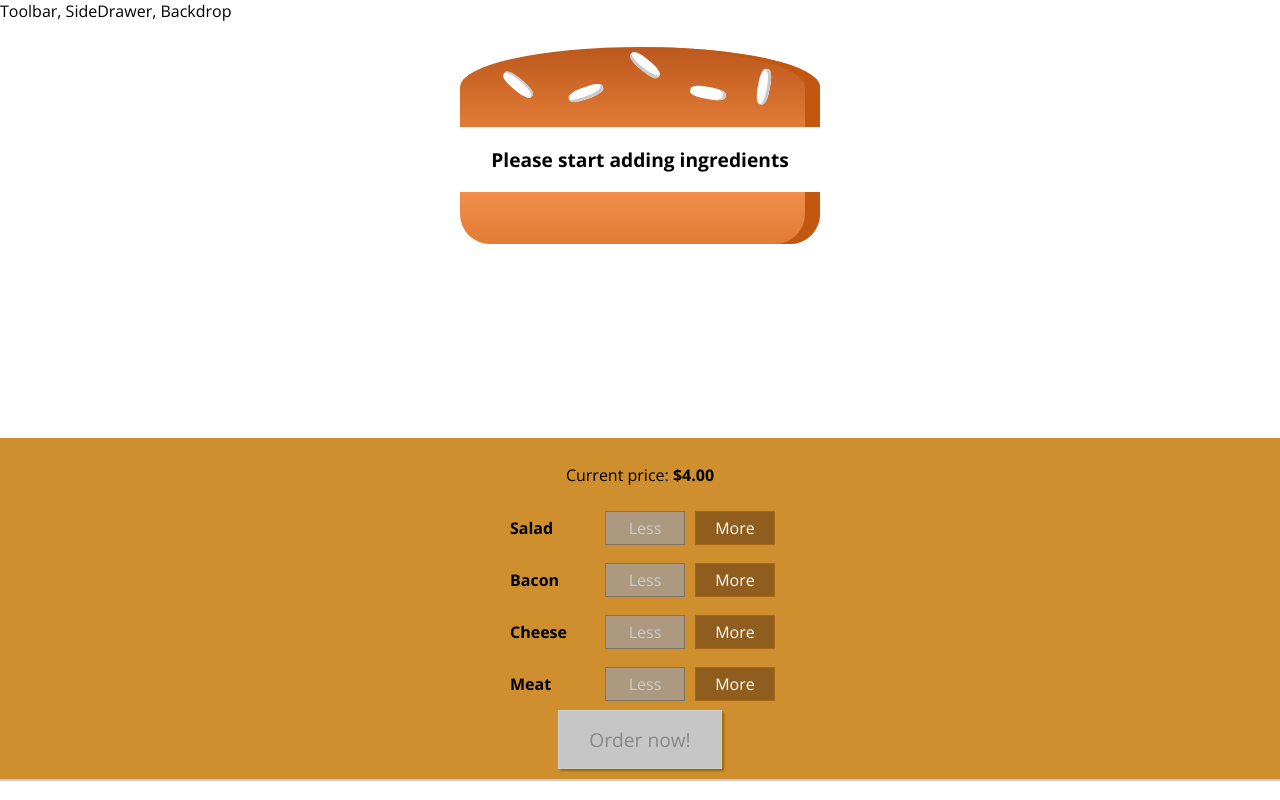
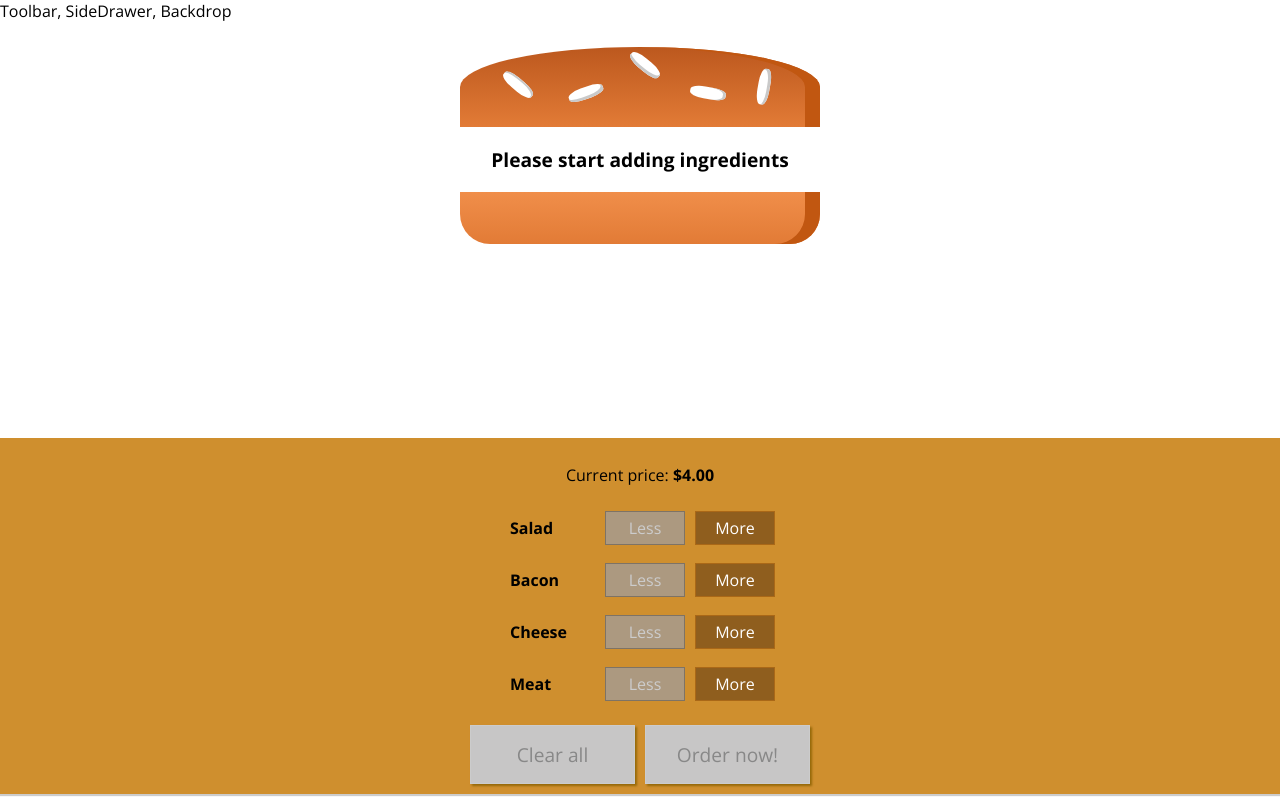
Before and after one commit to evgenydus/burger-builder, a React app: page / in a window 1280 px wide. Built offline with nearby package versions, Linux system fonts and the light colour scheme.

Commit message:
feat: implement clear all button

```diff
--- a/src/components/Burger/BuildControls/index.js
+++ b/src/components/Burger/BuildControls/index.js
@@ -11,7 +11,14 @@ const controls = [
   { label: 'Meat', type: 'meat' },
 ]
 
-const BuildControls = ({ disabled, ingredientAdded, ingredientRemoved, price, isPurchasable }) => {
+const BuildControls = ({
+  clear,
+  disabled,
+  ingredientAdded,
+  ingredientRemoved,
+  isPurchasable,
+  price,
+}) => {
   const currentPrice = price.toFixed(2)
 
   return (
@@ -28,7 +35,21 @@ const BuildControls = ({ disabled, ingredientAdded, ingredientRemoved, price, is
           removed={() => ingredientRemoved(type)}
         />
         ))}
-        <button className="order-button" disabled={isPurchasable}>Order now!</button>
+        <div className="checkout">
+          <button
+            className="checkout-button clear"
+            disabled={isPurchasable}
+            onClick={clear}
+          >
+            Clear all
+          </button>
+          <button
+            className="checkout-button order"
+            disabled={isPurchasable}
+          >
+            Order now!
+          </button>
+        </div>
     </div>
   )
 }
--- a/src/components/Burger/BuildControls/styles.css
+++ b/src/components/Burger/BuildControls/styles.css
@@ -9,33 +9,23 @@
   width: 100%;
 }
 
-.order-button {
-  background-color: #DAD735;
+.checkout {
+  margin-top: 15px;
+}
+
+.checkout-button {
   border: 1px solid #966909;
   box-shadow: 2px 2px 2px #966909;
-  color: #966909;
   cursor: pointer;
   font-family: inherit;
   font-size: 1.2em;
+  min-width: 165px;
   outline: none;
   padding: 15px 30px;
 }
 
-.order-button:hover, .order-button:active {
-  background-color: #A0DB41;
-  border: 1px solid #966909;
-  color: #966909;
-}
-
-.order-button:disabled {
-  background-color: #C7C6C6;
-  border: 1px solid #ccc;
-  color: #888888;
-  cursor: not-allowed;
-}
-
-.order-button:not(:disabled) {
-  animation: enable 0.3s linear;
+.checkout-button:not(:disabled) {
+  animation: enable .3s linear;
 }
 
 @keyframes enable {
@@ -49,3 +39,32 @@
     transform: scale(1);
   }
 }
+
+.clear {
+  background-color: #f87373;
+  color: #eee;
+  margin-right: 10px;
+}
+
+.clear:hover, .clear:active {
+  background-color: #fd3f3f;
+  border: 1px solid #966909;
+}
+
+.order {
+  background-color: #dad735;
+  color: #966909;
+}
+
+.order:hover, .order:active {
+  background-color: #a0db41;
+  border: 1px solid #966909;
+  color: #966909;
+}
+
+.checkout-button:disabled {
+  background-color: #c7c6c6;
+  border: 1px solid #ccc;
+  color: #888;
+  cursor: not-allowed;
+}
--- a/src/containers/BurgerBuilder/index.js
+++ b/src/containers/BurgerBuilder/index.js
@@ -10,10 +10,7 @@ const INGREDIENT_PRICES = {
   salad: 0.5,
 }
 
-// TODO: Implement clear button
-
-class BurgerBuilder extends Component {
-  state = {
+const initialState = {
   ingredients: {
     bacon: 0,
     cheese: 0,
@@ -23,6 +20,9 @@ class BurgerBuilder extends Component {
   totalPrice: 4,
   isPurchasable: false,
 }
+
+class BurgerBuilder extends Component {
+  state = { ...initialState }
 
   updatePurchaseState = (ingredients) => {
     const sum = Object.keys(ingredients)
@@ -75,6 +75,10 @@ class BurgerBuilder extends Component {
     this.updatePurchaseState(updatedIngredients)
   }
 
+  clearAllHandler = () => {
+    this.setState({ ...initialState })
+  }
+
   render() {
     const { ingredients, totalPrice, isPurchasable } = this.state
     const disabledInfo = {
@@ -89,11 +93,12 @@ class BurgerBuilder extends Component {
       <>
         <Burger ingredients={ingredients} />
         <BuildControls
+          clear={this.clearAllHandler}
           disabled={disabledInfo}
           ingredientAdded={this.addIngredientHandler}
           ingredientRemoved={this.removeIngredientHandler}
+          isPurchasable={!isPurchasable}
           price={totalPrice}
-          isPurchasable={!isPurchasable}
         />
       </>
     )
```
Lines whose indentation alone changed are shown as unchanged.
